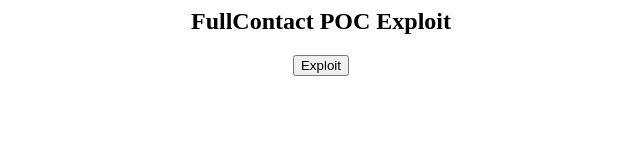
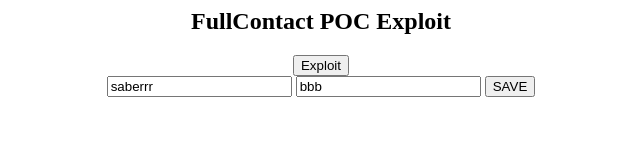
Before and after one commit to SbIm/SbIm.github.io, a plain HTML site: page pentest/fullcontact_acc_takeover.html in a window 1280 px wide. Shown: the whole page, without its empty margins (319-959 px from the left). Drawn offline with Linux system fonts and the light colour scheme.

Commit message:
Update fullcontact_acc_takeover.html

```diff
--- a/pentest/fullcontact_acc_takeover.html
+++ b/pentest/fullcontact_acc_takeover.html
@@ -6,6 +6,9 @@
         <div id="demo">
             <button type="button" onclick="cors()">Exploit</button>
         </div>
+        <input placeholder="First name" name="given-name" type="text" class="input2 " value="saberrr">
+        <input placeholder="Last name" name="family-name" type="text" class="input2 " value="bbb">
+        <button value="SAVE" type="button">SAVE</button>
         <div id="test"></div>
         <script>
         function cors() {
```
